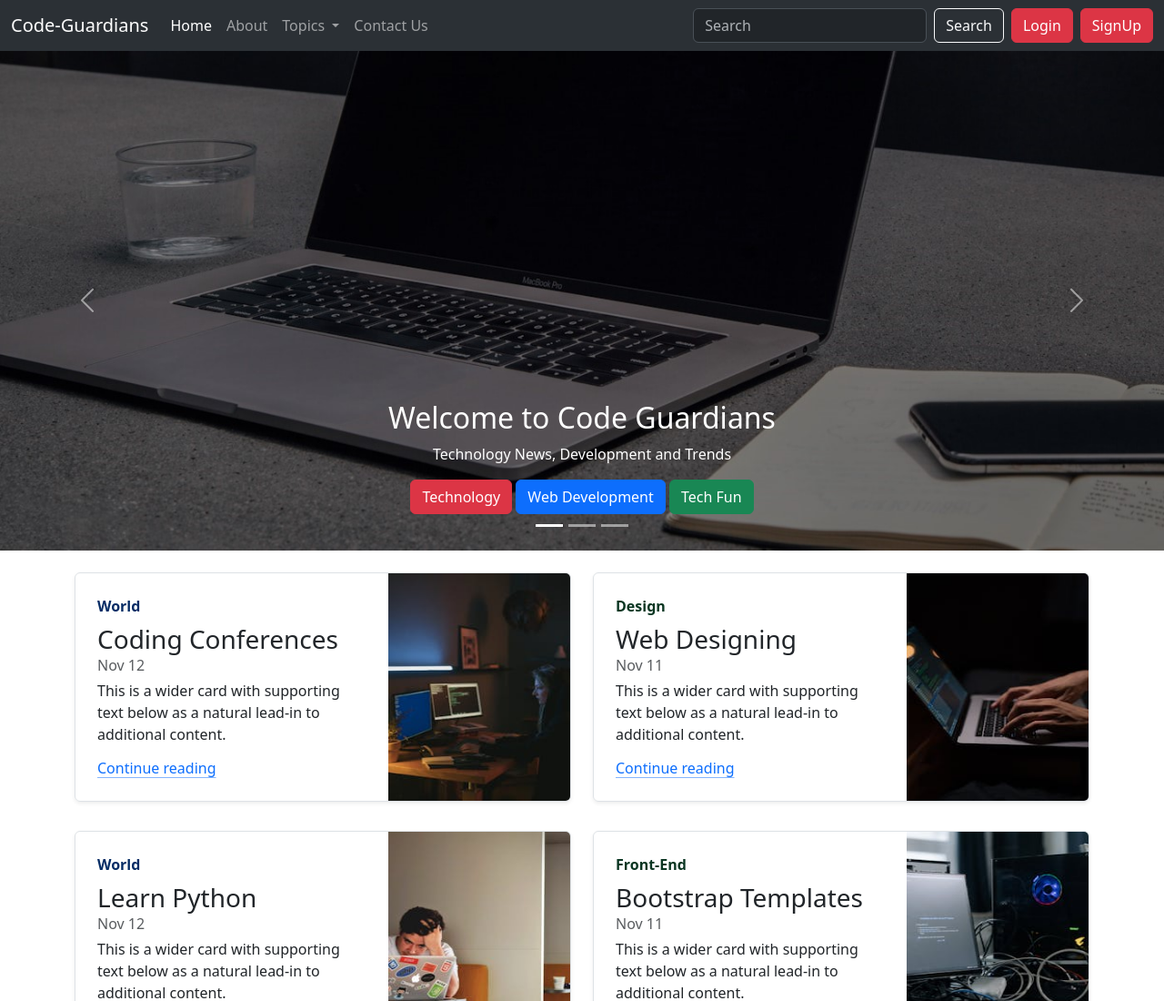
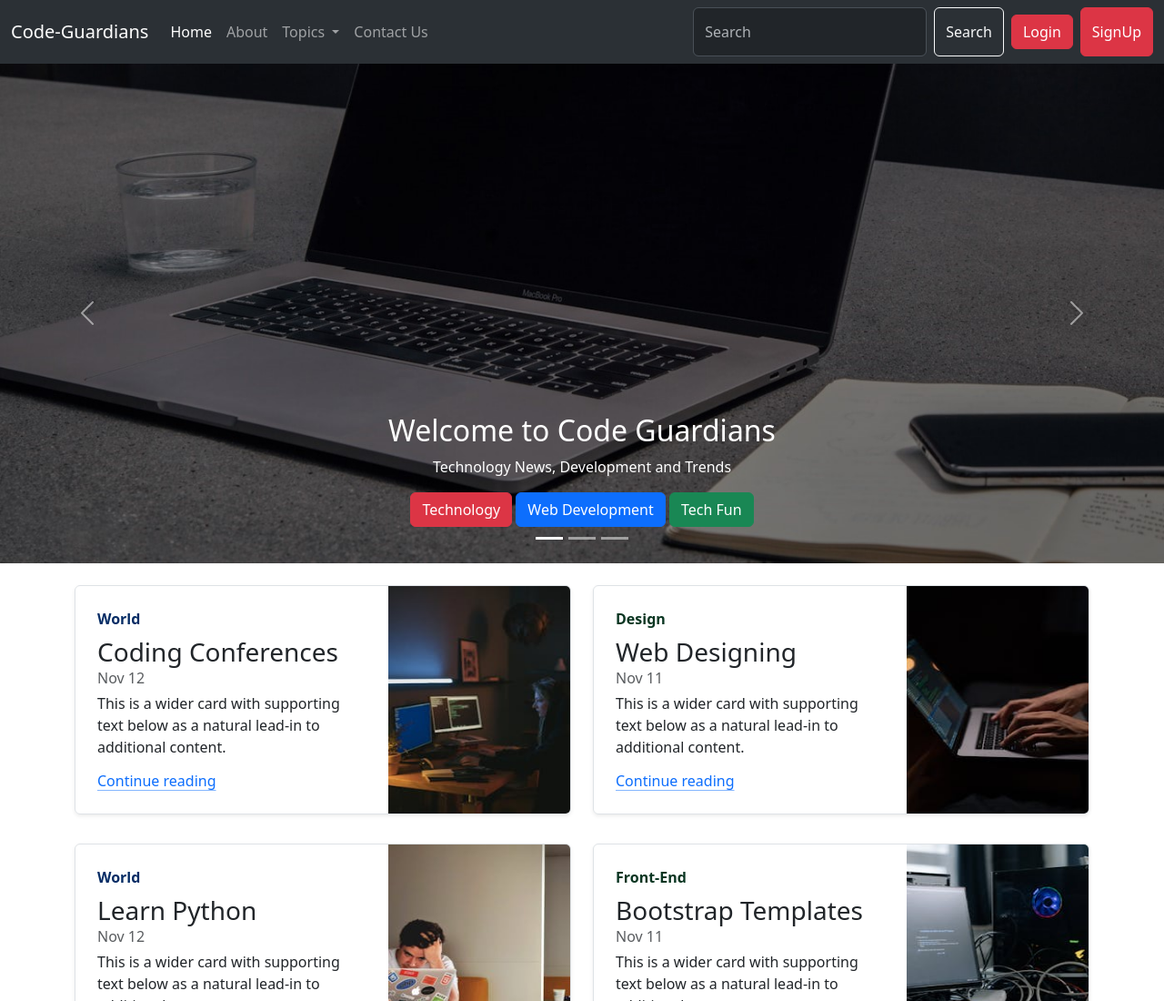
Before and after one commit to imran0361/CodeGuardians, a plain HTML site: page index.html in a window 1280 px wide. Shown: the top 1100 px of the page at 91% size. Drawn offline with nearby package versions, Linux system fonts and the light colour scheme.

Commit message:
Update index.html

```diff
--- a/index.html
+++ b/index.html
@@ -68,15 +68,15 @@
             />
             <button class="btn btn-outline-light" type="submit">Search</button>
             <button
-            class="btn btn-danger d-inline-block mx-2"
+            class="btn btn-danger d-inline-block m-2"
             data-bs-toggle="modal"
             data-bs-target="#loginModal"
           >
             Login
           </button>
           <button
-            class="btn btn-danger d-inline-block mx-0"
-            data-bs-toggle="modal"
+            class="btn btn-danger d-inline-block m-0"
+            data-bs-toggle="moda2"
             data-bs-target="#signupModal"
           >
             SignUp
```
